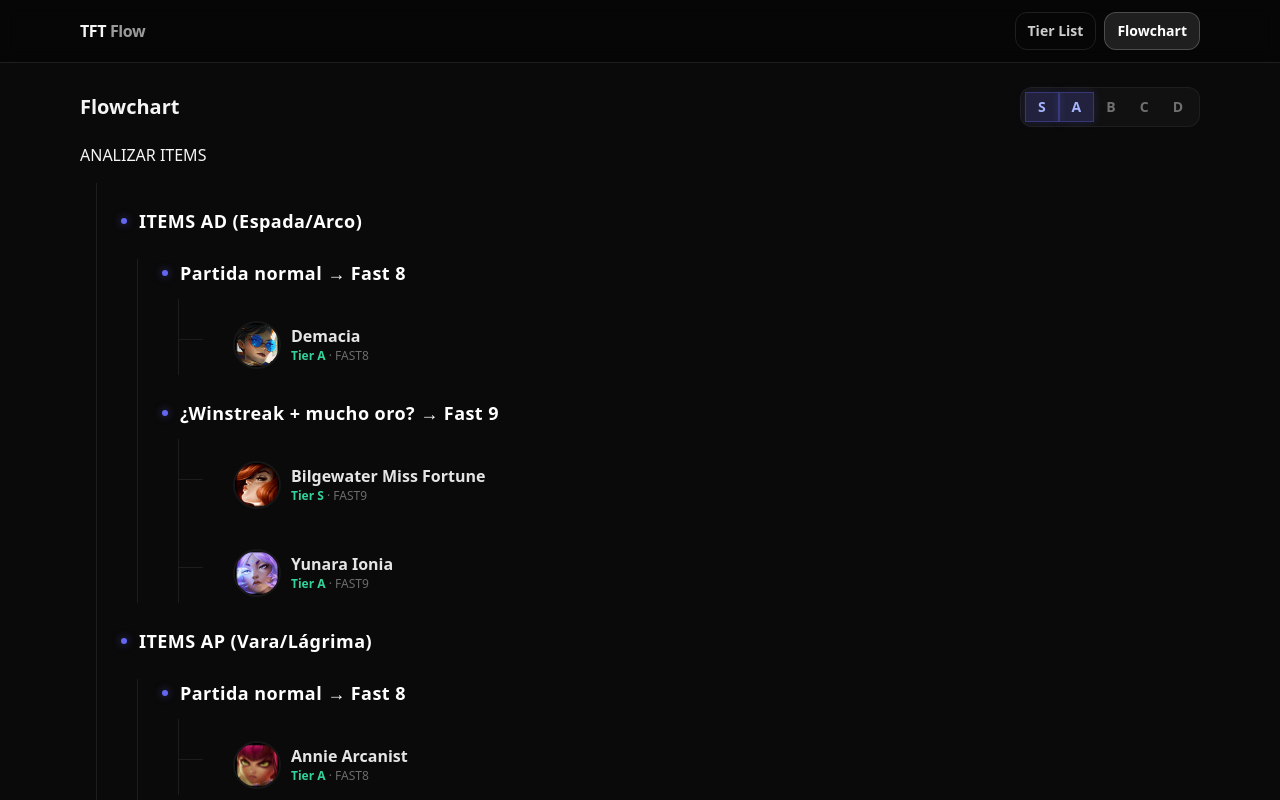
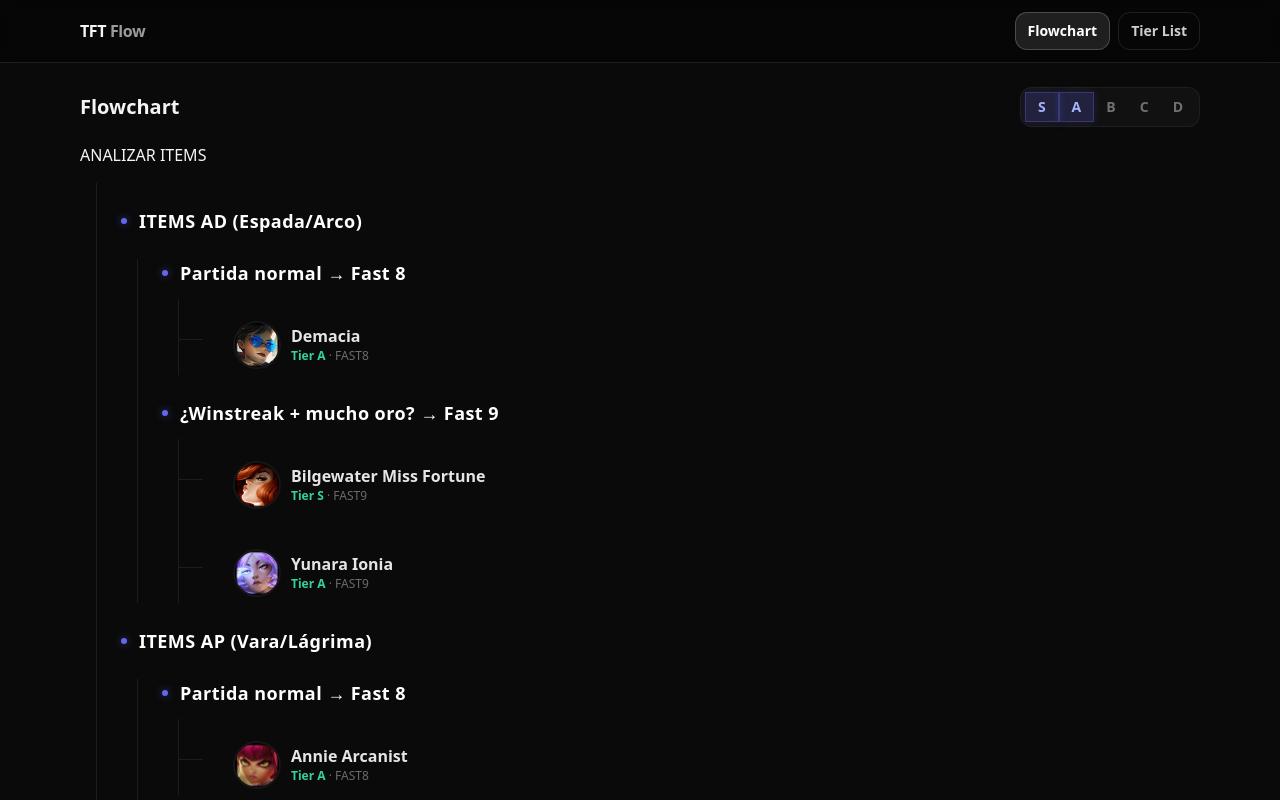
Before and after one commit to fedethoch/tft-flowpage, a React (Vite) app: page /flow in a window 1280 px wide. Shown: the top 800 px of the page. Built offline with nearby package versions, Linux system fonts and the light colour scheme.

Commit message:
Update Navbar

```diff
--- a/src/components/Navbar.tsx
+++ b/src/components/Navbar.tsx
@@ -15,6 +15,15 @@
 
         <nav className="flex gap-2">
           <NavLink
+            to="/flow"
+            className={({ isActive }) =>
+              `${linkBase} ${isActive ? linkActive : linkInactive}`
+            }
+          >
+            Flowchart
+          </NavLink>
+
+          <NavLink
             to="/tierlist"
             className={({ isActive }) =>
               `${linkBase} ${isActive ? linkActive : linkInactive}`
@@ -22,15 +31,6 @@
           >
             Tier List
           </NavLink>
-
-          <NavLink
-            to="/flow"
-            className={({ isActive }) =>
-              `${linkBase} ${isActive ? linkActive : linkInactive}`
-            }
-          >
-            Flowchart
-          </NavLink>
         </nav>
       </div>
     </header>
```
